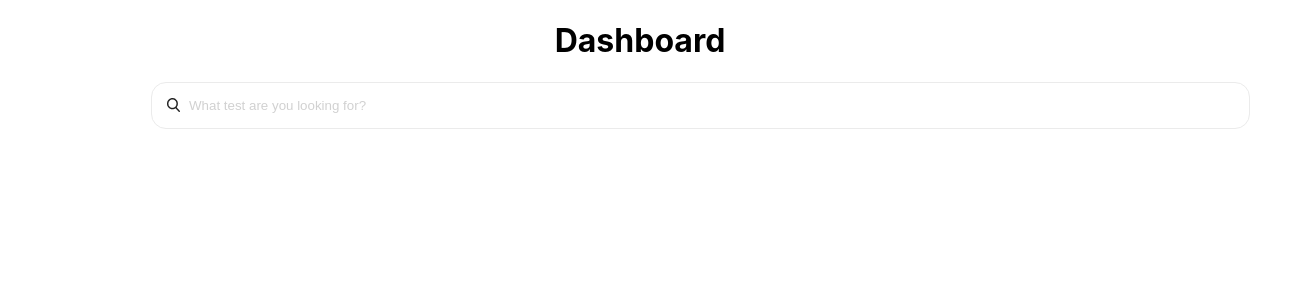
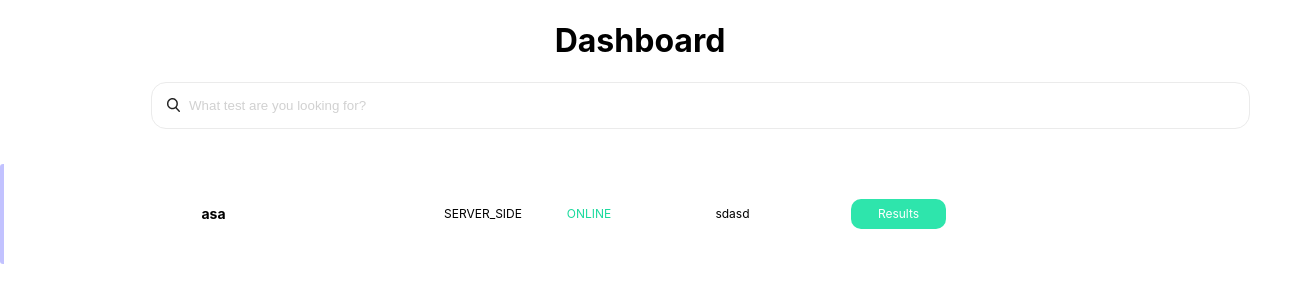
Before and after one commit to quetalse/interview, a React (Create React App) app: page / in a window 1280 px wide. Shown: the top 302 px of the page, 1314 px wide, since content can reach past the window. Built offline with nearby package versions, Linux system fonts and the light colour scheme.

Commit message:
add testcard

```diff
--- /dev/null
+++ b/src/components/Testcard/index.tsx
@@ -0,0 +1,29 @@
+import React from "react";
+import { Link } from "react-router-dom";
+import "./styles.scss";
+import {DataType} from "../../@types";
+
+type testCard = {
+    data: DataType
+}
+
+const TestCard: React.FC<testCard> = ({data: {id, name, type, status, site}}) => {
+
+    let cardModify = `test-card_${type === 'CLASSIC' ? 'burgundy' : type === 'SERVER_SIDE' ? 'lightblue' : 'blue'}`;
+    let statusModify = `test-card__status_${status.toLowerCase()}`;
+
+    let btnText = ( status === 'ONLINE' || status === 'PAUSED' || status === 'STOPPED') ? 'Results' : 'Finalize';
+    let btnLowerCase = btnText.toLowerCase();
+
+    return (
+        <div className={`test-card ${cardModify}`}>
+            <div className="test-card__name">{name}</div>
+            <div className="test-card__type">{type}</div>
+            <div className={`test-card__status ${statusModify}`}>{status}</div>
+            <div className="test-card__site">{site}</div>
+            <Link className={`test-card__btn test-card__btn_${btnLowerCase}`} to={`/${btnLowerCase}/${id}`}>{btnText}</Link>
+        </div>
+    )
+}
+
+export default TestCard;
--- /dev/null
+++ b/src/components/Testcard/styles.scss
@@ -0,0 +1,86 @@
+.test-card{
+  $self: &;
+  background-color: #ffff;
+  border-radius: 3px;
+  font-size: 12px;
+
+  width: 100%;
+  height: 70px;
+
+  display: flex;
+  flex-direction: row;
+  align-items: center;
+  padding: 15px;
+  margin: 5px 0;
+
+  &_burgundy{
+    border-left: 4px solid #E14165;
+  }
+
+  &_lightblue{
+    border-left: 4px solid #C2C2FF;
+  }
+
+  &_blue{
+    border-left: 4px solid #8686FF;
+  }
+
+  &:hover{
+    box-shadow: 0px 0px 20px rgba(0, 0, 0, 0.15);
+    cursor: pointer;
+  }
+
+  &__name{
+    width: 389px;
+    font-size: 14px;
+    margin-right: 25px;
+    font-weight: bolder;
+  }
+
+  &__type{
+    width: 100px;
+    margin-right: 25px;
+  }
+
+  &__status{
+    width: 62px;
+    margin-right: 54px;
+    color: #5C5C5C;
+
+    &_online{
+      color: #1BDA9D
+    }
+
+    &_paused{
+      color: #FF8346
+    }
+
+    &_stopped{
+      color: #FE4848
+    }
+  }
+
+  &__site{
+    width: 117px;
+    margin-right: 60px;
+  }
+
+  &__btn{
+    width: 95px;
+    height: 30px;
+    border-radius: 10px;
+    line-height: 30px;
+    color: #ffff;
+    text-align: center;
+    text-decoration: none;
+    cursor: pointer;
+
+    &_results{
+      background: #2EE5AC;
+    }
+
+    &_finalize{
+      background: #7D7D7D;
+    }
+  }
+}
--- a/src/screens/Dashboard/index.tsx
+++ b/src/screens/Dashboard/index.tsx
@@ -1,9 +1,10 @@
 import {useContext, useEffect, useState} from 'react';
 import {AppContext} from '../../datamanager/context';
-import {ActionTypes, DataType, Site, Test} from '../../@types';
+import TestCard from "../../components/Testcard";
 
 import "./styles.scss";
 import Search from "./Search";
+import {TestStatus, TestType} from '../../@types';
 
 const Dashboard = () => {
     const { dispatch, state } = useContext(AppContext);
@@ -14,6 +15,8 @@ const Dashboard = () => {
             <h1 className="screen__title">Dashboard</h1>
             <div className="screen__content">
                 <Search searchValue={searchValue} onSearch={setSearchValue}/>
+                <TestCard data={{id: 6, name: 'asa', site: 'sdasd', status: 'ONLINE' as TestStatus.ONLINE, type: 'SERVER_SIDE' as TestType.SERVER_SIDE}}/>
+
             </div>
         </div>
     )
```
